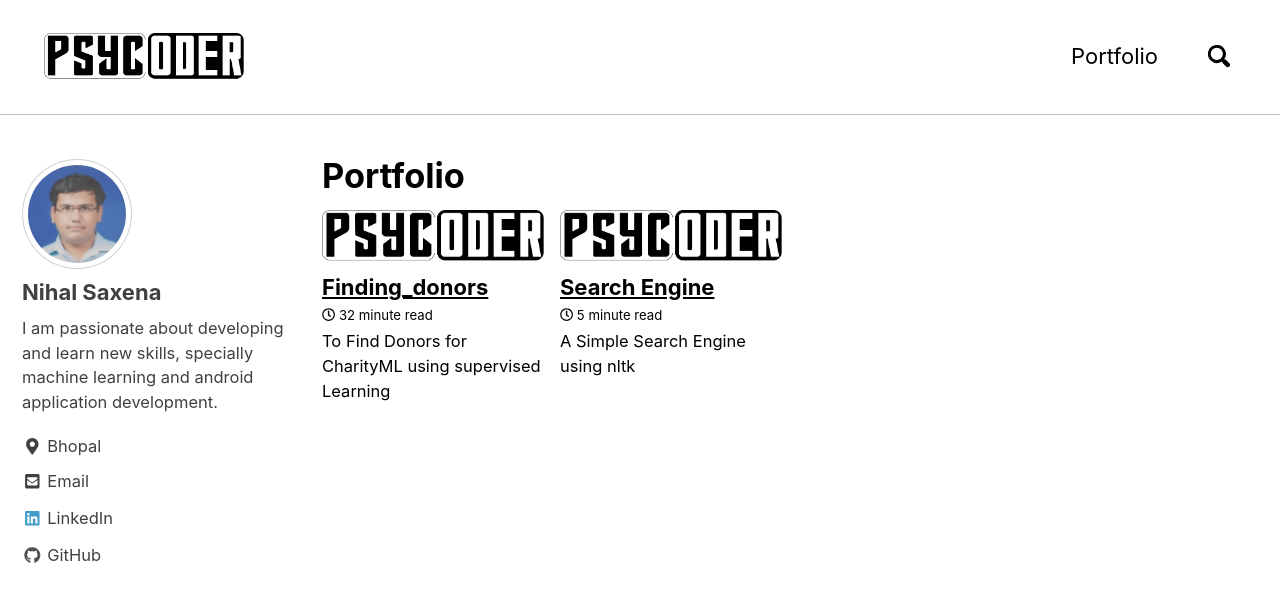
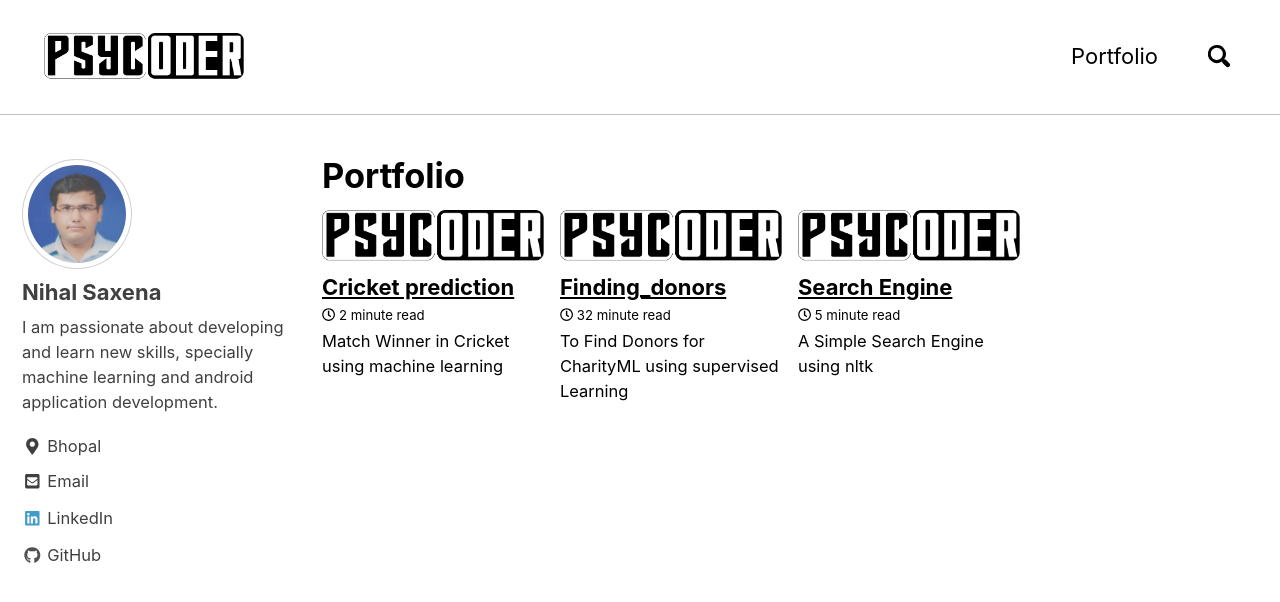
Before and after one commit to saxenanihal95/PsyCoderBlog, a Jekyll site: the page built from _pages/portfolio-archive.html, in a window 1280 px wide and 900 px high. Shown: the top 602 px of the window. Built offline with Jekyll 4.4.1, drawn with Linux system fonts in a browser that asks for light colours; nearby versions of some CDN libraries.

Commit message:
Update Cricket Prediction.md

```diff
--- a/_portfolio/Cricket Prediction.md
+++ b/_portfolio/Cricket Prediction.md
@@ -1,3 +1,15 @@
+---
+excerpt: "Match Winner in Cricket using machine learning"
+categories:
+  - Machine Learning
+tags:
+  - machine-learning
+  - logistic-regression
+  - mlp-classifier
+header:
+  teaser: assets/images/PsyCoder1.png
+
+---
 
 # Cricket Prediction using machine learning
 
```
